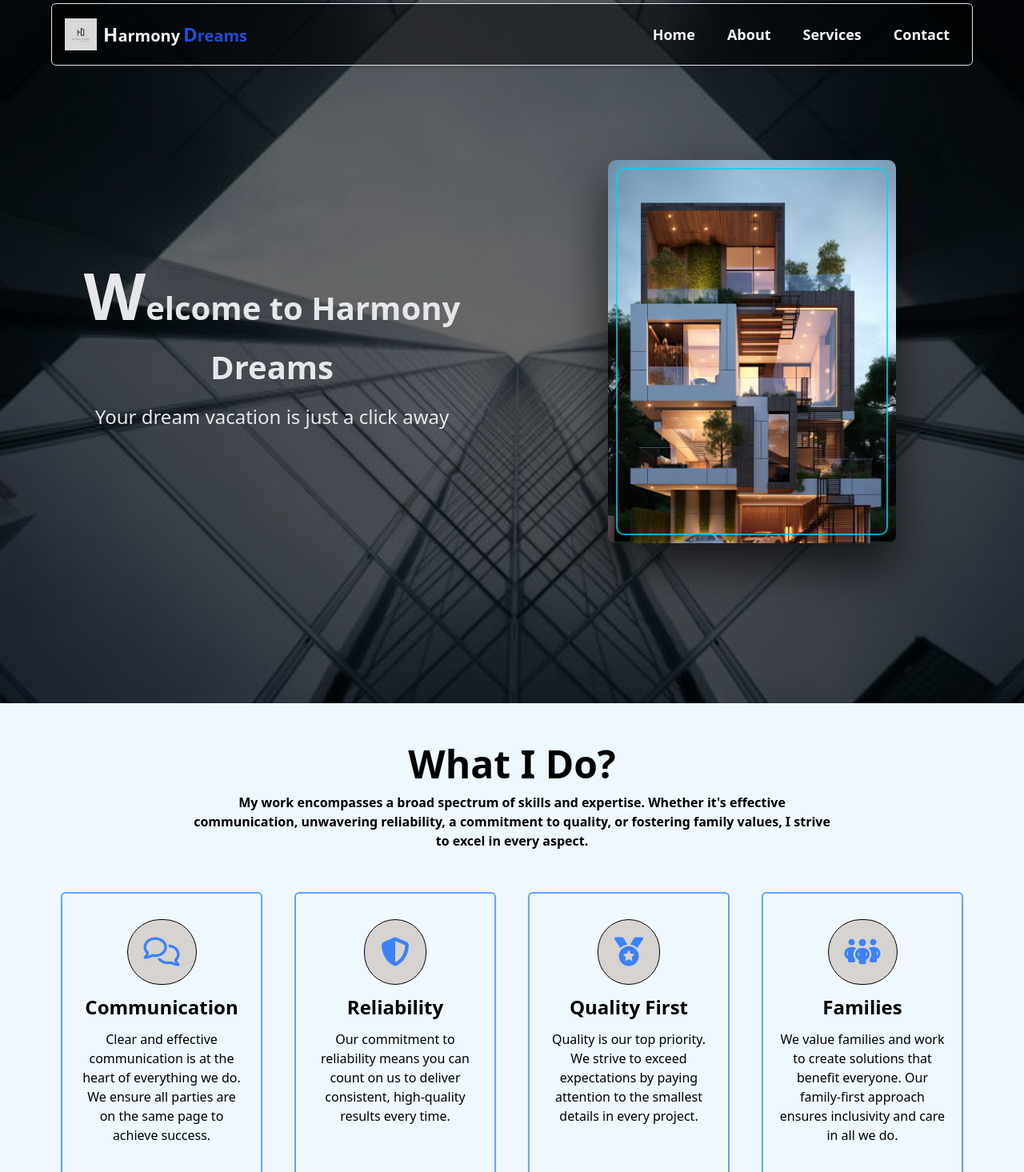
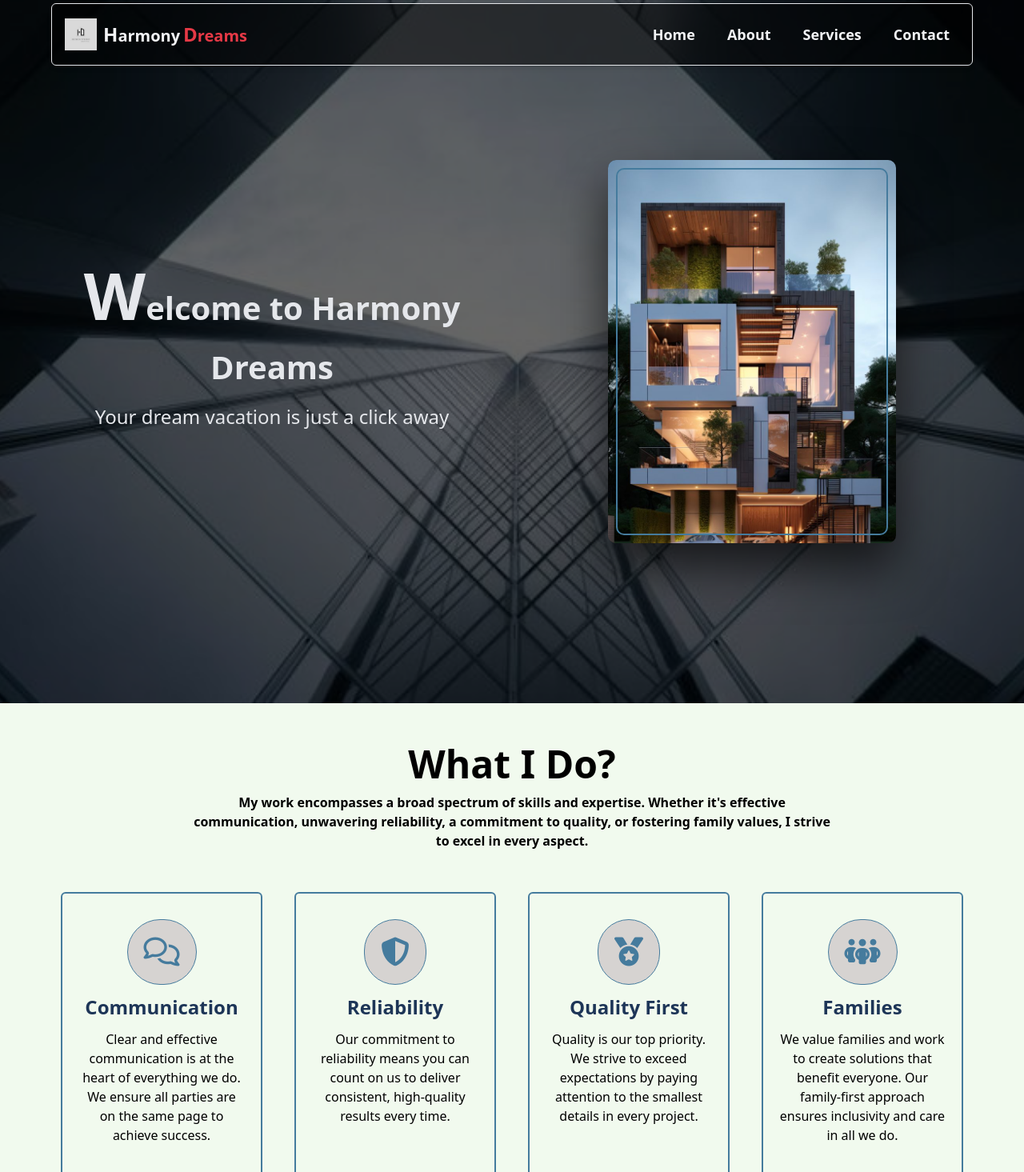
Before and after one commit to projectlks/harmony-dreams, a React (Vite) app: page / in a window 1280 px wide. Shown: the top 1465 px of the page at 80% size. Built offline with nearby package versions, Linux system fonts and the light colour scheme.

Commit message:
add color code to tailwindConfig and fix design

```diff
--- a/index.html
+++ b/index.html
@@ -10,7 +10,7 @@
       crossorigin="anonymous" referrerpolicy="no-referrer" />
     <title>Harmony Dreams</title>
   </head>
-  <body class="overflow-x-hidden bg-bg">
+  <body class="overflow-x-hidden bg-backgroundColor">
     <div id="root"></div>
     <script type="module" src="/src/main.jsx"></script>
   </body>
--- a/src/Home.jsx
+++ b/src/Home.jsx
@@ -9,12 +9,13 @@ import Something from "./components/Something";
 import "./index.css";
 import AboutMe from "./components/AboutMe";
 import Project from "./components/Project";
+import Contact from "./components/Contact";
 
 function MenuValue({ value }) {
   return (
     <a
       href={`#${value.toLowerCase()}`}
-      className="hover:text-blue-700 md:w-auto md:rounded-md w-[300px] text-gray-100 hover:bg-blue-300 px-3 py-2 cursor-pointer transition duration-300 ease-in-out"
+      className="hover:text-redColor md:w-auto md:rounded-md w-[300px] text-gray-100 hover:bg-darkBlue px-3 py-2 cursor-pointer transition duration-300 ease-in-out"
     >
       {value}
     </a>
@@ -50,13 +51,13 @@ function App() {
   }, []);
 
   return (
-    <div>
+    <section>
       <nav className="flex fixed top-1 left-0 right-0 border w-[90%] mx-auto z-[1000] shadow-md animate-top-to-bottom justify-between bg-opacity-50 items-center rounded-md bg-black p-4">
         <div data-aos="slide-right" className="flex items-center">
           <img src={logo} alt="Harmony Dreams Logo" className="h-10 mr-2" />
           <span className="text-xl flex first-letter:text-2xl text-gray-100 font-bold">
             <h1 className="first-letter:text-2xl ">Harmony</h1>
-            <h1 className="text-blue-700 first-letter:text-2xl ml-1">Dreams</h1>
+            <h1 className="text-redColor first-letter:text-2xl ml-1">Dreams</h1>
           </span>
         </div>
         <div>
@@ -118,8 +119,12 @@ function App() {
       </section>
       <Something />
       <AboutMe />
- <Project/>
-    </div>
+      <Project />
+      <Contact/>
+      <footer className="w-full h-[100px] bg-darkBlue text-backgroundColor">
+        This is footer
+      </footer>
+    </section>
   );
 }
 
--- /dev/null
+++ b/src/components/Contact.jsx
@@ -0,0 +1,74 @@
+import React from "react";
+
+const Contact = () => {
+  return (
+    <div
+      data-aos="zoom-in"
+      id="contact"
+      className="flex justify-center items-center min-h-screen "
+    >
+      <div className="w-full max-w-md p-8 space-y-6 bg-white shadow-md rounded-lg">
+        <h2 className="text-2xl font-bold text-center text-gray-900">
+          Contact Us
+        </h2>
+        <form className="space-y-4">
+          <div>
+            <label
+              htmlFor="name"
+              className="block text-sm font-medium text-gray-700"
+            >
+              Name
+            </label>
+            <input
+              type="text"
+              id="name"
+              name="name"
+              className="mt-1 block w-full px-3 py-2 border border-gray-300 rounded-md shadow-sm focus:ring-indigo-500 focus:border-indigo-500 sm:text-sm"
+              placeholder="Your Name"
+            />
+          </div>
+          <div>
+            <label
+              htmlFor="email"
+              className="block text-sm font-medium text-gray-700"
+            >
+              Email
+            </label>
+            <input
+              type="email"
+              id="email"
+              name="email"
+              className="mt-1 block w-full px-3 py-2 border border-gray-300 rounded-md shadow-sm focus:ring-indigo-500 focus:border-indigo-500 sm:text-sm"
+              placeholder="Your Email"
+            />
+          </div>
+          <div>
+            <label
+              htmlFor="message"
+              className="block text-sm font-medium text-gray-700"
+            >
+              Message
+            </label>
+            <textarea
+              id="message"
+              name="message"
+              rows="4"
+              className="mt-1 block w-full px-3 py-2 border border-gray-300 rounded-md shadow-sm focus:ring-indigo-500 focus:border-indigo-500 sm:text-sm"
+              placeholder="Your Message"
+            ></textarea>
+          </div>
+          <div>
+            <button
+              type="buttom"
+              className="w-full px-4 py-2 font-semibold text-white bg-blue-600 rounded-md hover:bg-blue-700 focus:outline-none focus:ring-2 focus:ring-offset-2 focus:ring-blue-500"
+            >
+              Send Message
+            </button>
+          </div>
+        </form>
+      </div>
+    </div>
+  );
+};
+
+export default Contact;
--- a/src/components/Project.jsx
+++ b/src/components/Project.jsx
@@ -7,7 +7,8 @@ import img6 from "../assets/img/img6.jfif";
 function Card({ title, text, img, index, ...prop }) {
   return (
     <div
-      className={`p-5 ${prop.className} md:p-0   h-auto shadow bg-gray-100 mx-auto`}
+      data-aos="zoom-in"
+      className={`p-5 ${prop.className} md:p-0 bg-gray-100  h-auto shadow-darkBlue shadow-md mx-auto`}
     >
       <img src={img} className="w-full" alt="" />
       <span className="inline-block  p-3">
@@ -22,7 +23,7 @@ function Card({ title, text, img, index, ...prop }) {
 
 export default function Project() {
   return (
-    <section className=" p-3 min-h-screen pb-10 w-[90%] mx-auto">
+    <section id='services' className=" p-3 min-h-screen pb-10 overflow-hidden w-[90%] mx-auto">
       <h1
         data-aos="slide-left"
         className="w-full text-center text-5xl mt-10 mb-3 font-bold"
--- a/src/components/Something.jsx
+++ b/src/components/Something.jsx
@@ -3,14 +3,20 @@ import React from "react";
 function Card({ title, paragraph, icon, ...props }) {
   return (
     <div data-aos="slide-left" className="w-full h-auto">
-      <div
-        {...props}
-        className="flex flex-col h-full shadow transition-all shine-overlay w-[90%] mx-auto md:w-full bg-gradient-to-tl border-2 hover:border-none border-blue-400 hover:from-emerald-200 hover:to-blue-400 hover:bg-blue-200 hover:shadow-md hover:scale-110 cursor-pointer rounded-md px-5 pb-10 py-8 items-center"
-      >
-        <i
-          className={`${icon} text-blue-500 text-center w-auto p-5 bg-stone-300 border border-black rounded-full text-4xl`}
-        ></i>
-        <h2 className="text-2xl font-extrabold m-3">{title}</h2>
+ <div
+  {...props}
+  className="flex flex-col h-full shadow-darkBlue transition-all shine-overlay w-[90%] mx-auto md:w-full border-2 border-midBlue hover:border-hidden bg-gradient-to-tr hover:from-backgroundColor hover:to-softBlue hover:shadow-md hover:scale-110 cursor-pointer rounded-md px-5 pb-10 py-8 items-center group select-none
+
+  after:rounded-sm after:content-[''] after:inline-block after:inset-2
+  after:absolute hover:after:border after:border-midBlue
+  "
+>
+  <i
+    className={`${icon} transition-all group-hover:bg-backgroundColor text-midBlue text-center w-auto p-5 bg-stone-300 border border-midBlue rounded-full text-4xl`}
+  ></i>
+
+
+        <h2 className="text-2xl text-darkBlue font-extrabold m-3">{title}</h2>
         <p className="text-center text-pretty">{paragraph}</p>
         <div className="shine "></div>
       </div>
@@ -20,7 +26,7 @@ function Card({ title, paragraph, icon, ...props }) {
 
 export default function Something() {
   return (
-    <section className="w-full p-3 overflow-x-hidden md:w-[90%] mx-auto">
+    <section className="w-full p-3  md:w-[90%] mx-auto">
       <h1
         data-aos="slide-left"
         className="w-full text-center text-5xl mt-10 mb-3 font-bold"
--- a/src/index.css
+++ b/src/index.css
@@ -20,8 +20,9 @@
 }
 
 *::-webkit-scrollbar-thumb {
-    background: gray;
+    background: #e63946;
     border-radius: 4px;
+    cursor: pointer;
 }
 
 /* Animation */
@@ -95,7 +96,7 @@
         content: "";
         position: absolute;
         inset: 10px;
-        border: 2px solid rgba(0, 213, 241, 0.781);
+        border: 2px solid #457b9d;
         z-index: 1;
         border-radius: 10px;
     }
--- a/tailwind.config.js
+++ b/tailwind.config.js
@@ -67,7 +67,11 @@ export default {
         "custom-img": "url('./src/assets/img/img4.jfif')"
       },
       colors: {
-        bg: "#f0f8ff"
+        backgroundColor: "#f1faee",
+        softBlue: "#a8dadc",
+        midBlue: "#457b9d",
+        darkBlue: "#1d3557",
+        redColor: "#e63946"
       }
     }
   },
```
Also changed, not shown: 1 other file (tests, documents, lock files or other folders).
